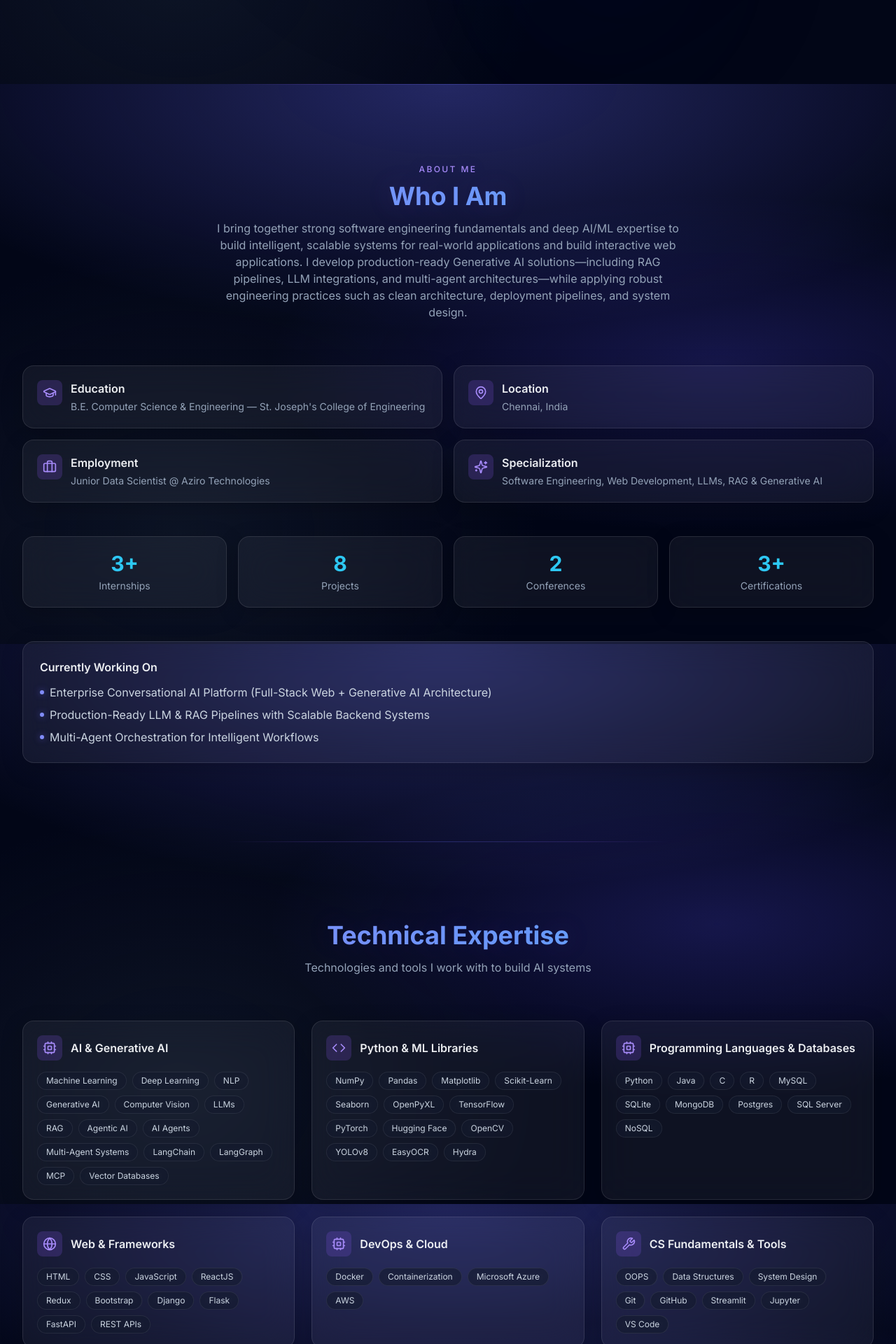
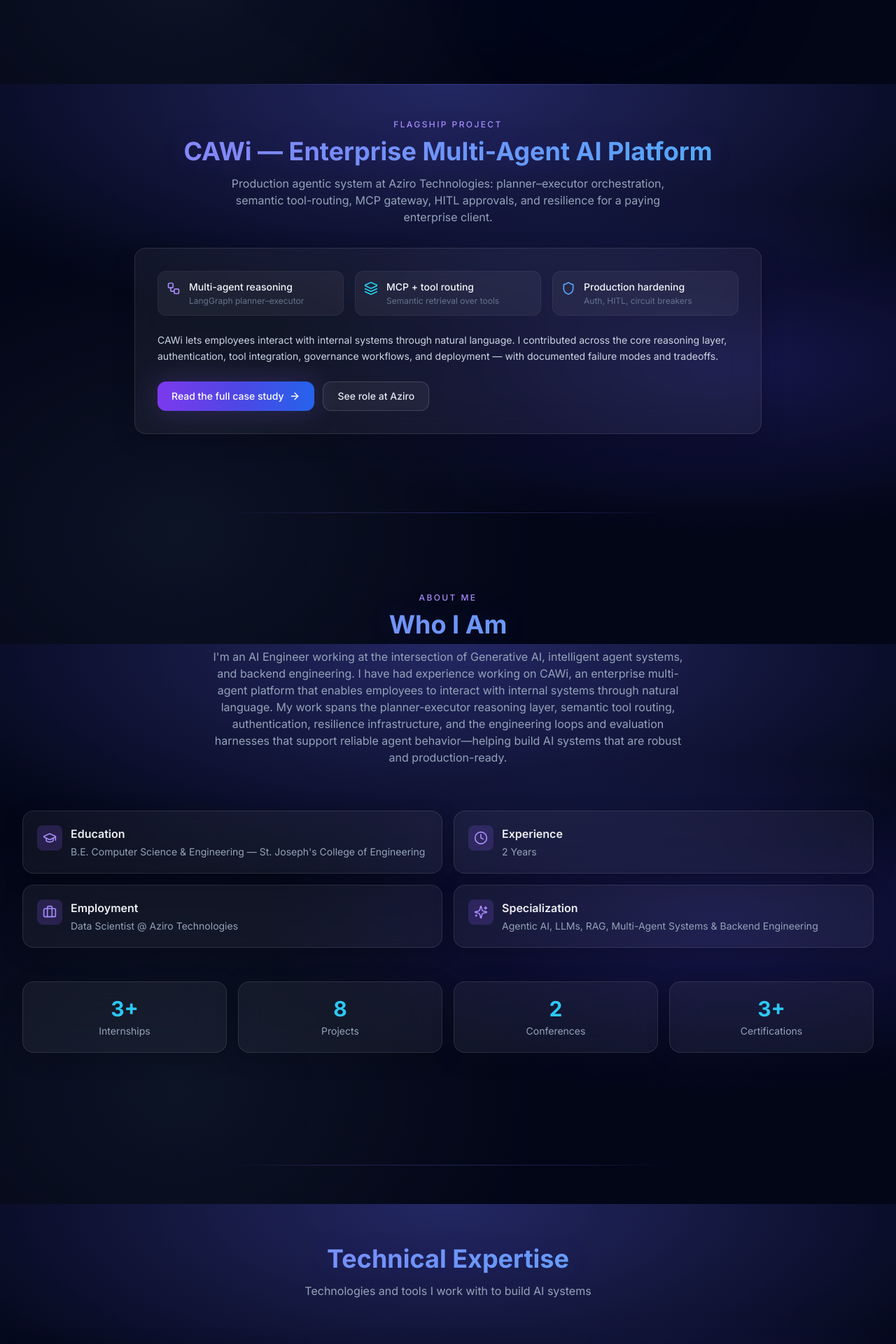
Before and after one commit to SnehaSasa/portfolio, a Next.js app: page / in a window 1280 px wide. Shown: the part 680-2600 px from the top of the page at 70% size. Built offline with nearby package versions, Linux system fonts and the light colour scheme.

Commit message:
updations related to cawi

```diff
--- a/src/app/layout.tsx
+++ b/src/app/layout.tsx
@@ -10,22 +10,24 @@
 });
 
 export const metadata: Metadata = {
-  title: "Sneha Anguswamy | AI/ML & Generative AI Practitioner · Data Scientist",
+  title: "Sneha Anguswamy | AI Engineer · Generative AI & Agentic AI",
   description:
-    "AI/ML Engineer & Generative AI Practitioner. Building intelligent systems with LLMs, RAG pipelines, and deep learning. Chennai, India.",
+    "AI Engineer specializing in Generative AI and Agentic AI. Building CAWi — an enterprise multi-agent platform — plus RAG pipelines and LLM tool-orchestration. Chennai, India.",
   keywords: [
-    "AI",
-    "Machine Learning",
+    "AI Engineer",
     "Generative AI",
+    "Agentic AI",
     "LLM",
     "RAG",
-    "Data Science",
-    "NLP",
+    "LangGraph",
+    "MCP",
+    "Multi-Agent",
     "Sneha Anguswamy",
   ],
   openGraph: {
-    title: "Sneha A | AI/ML & Generative AI Practitioner",
-    description: "Building intelligent systems with LLMs, RAG pipelines, and deep learning.",
+    title: "Sneha A | AI Engineer · Generative AI & Agentic AI",
+    description:
+      "Production GenAI systems — multi-agent orchestration, RAG, and LLM tool-routing. Flagship: CAWi enterprise platform.",
   },
 };
 
--- a/src/app/page.tsx
+++ b/src/app/page.tsx
@@ -1,6 +1,7 @@
 import { FloatingBlobs } from "@/components/FloatingBlobs";
 import { Header } from "@/components/Header";
 import { Hero } from "@/components/Hero";
+import { FlagshipCAWi } from "@/components/FlagshipCAWi";
 import { About } from "@/components/About";
 import { SectionDivider } from "@/components/SectionDivider";
 import { Expertise } from "@/components/Expertise";
@@ -18,6 +19,8 @@
       <Header />
       <main>
         <Hero />
+        <SectionDivider />
+        <FlagshipCAWi />
         <SectionDivider />
         <About />
         <SectionDivider />
--- a/src/components/About.tsx
+++ b/src/components/About.tsx
@@ -1,13 +1,12 @@
 "use client";
 
 import { motion } from "framer-motion";
-import { GraduationCap, MapPin, Briefcase, Sparkles } from "lucide-react";
+import { GraduationCap, Briefcase, Sparkles, Clock } from "lucide-react";
 import { about } from "@/data/content";
-import { cn } from "@/lib/utils";
 
 const iconMap = {
   Education: GraduationCap,
-  Location: MapPin,
+  Experience: Clock,
   Employment: Briefcase,
   Specialization: Sparkles,
 };
@@ -92,7 +91,7 @@
         ))}
       </motion.div>
 
-      <motion.div
+      {/* <motion.div
         initial={{ opacity: 0, y: 20 }}
         whileInView={{ opacity: 1, y: 0 }}
         viewport={{ once: true }}
@@ -107,7 +106,7 @@
             </li>
           ))}
         </ul>
-      </motion.div>
+      </motion.div> */}
     </section>
   );
 }
--- a/src/components/Career.tsx
+++ b/src/components/Career.tsx
@@ -109,7 +109,7 @@
                       href="/enterprise-ai-platform"
                       className="inline-flex items-center gap-1.5 text-sm font-semibold text-indigo-400 hover:text-cyan-400 transition-colors group/link"
                     >
-                      Explore my work on the product
+                      Explore CAWi case study
                       <span className="inline-block transition-transform group-hover/link:translate-x-1">→</span>
                     </Link>
                   </div>
--- a/src/components/Contact.tsx
+++ b/src/components/Contact.tsx
@@ -22,7 +22,7 @@
           Let&apos;s Connect
         </h2>
         <p className="text-slate-400 max-w-xl mx-auto">
-          Open to AI roles and collaborations
+          Open to AI Engineer, GenAI, and Agentic AI roles
         </p>
       </motion.div>
 
--- a/src/components/Expertise.tsx
+++ b/src/components/Expertise.tsx
@@ -2,16 +2,15 @@
 
 import { motion } from "framer-motion";
 import { expertiseCategories } from "@/data/content";
-import { Cpu, Code, Database, Globe, Layers, Wrench } from "lucide-react";
-import { cn } from "@/lib/utils";
+import { Cpu, Database, Globe, Layers, Wrench, Code } from "lucide-react";
 
 const categoryIcons: Record<string, React.ComponentType<{ className?: string }>> = {
-  "AI & Generative AI": Cpu,
-  "Python & ML Libraries": Code,
-  "Programming Languages": Code,
-  "Web & Frameworks": Globe,
-  "Databases & Cloud": Database,
-  "CS Fundamentals & Tools": Wrench,
+  "AI, GenAI & Agentic Systems": Layers,
+  "Machine Learning & AI Libraries": Cpu,
+  "Backend & Application Engineering": Globe,
+  "Programming & Databases": Database,
+  "Cloud & DevOps": Code,
+  "Computer Science Foundations": Wrench,
 };
 
 const container = {
--- /dev/null
+++ b/src/components/FlagshipCAWi.tsx
@@ -0,0 +1,76 @@
+"use client";
+
+import Link from "next/link";
+import { motion } from "framer-motion";
+import { ArrowRight, Layers, Shield, Workflow } from "lucide-react";
+
+export function FlagshipCAWi() {
+  return (
+    <section id="flagship" className="section-padding pt-8 md:pt-12">
+      <motion.div
+        initial={{ opacity: 0, y: 24 }}
+        whileInView={{ opacity: 1, y: 0 }}
+        viewport={{ once: true, margin: "-60px" }}
+        className="max-w-4xl mx-auto"
+      >
+        <span className="section-label text-center block">Flagship Project</span>
+        <h2 className="section-title mb-3 section-title-glow gradient-text text-center">
+          CAWi — Enterprise Multi-Agent AI Platform
+        </h2>
+        <p className="text-slate-400 text-center max-w-2xl mx-auto mb-8 text-sm md:text-base">
+          Production agentic system at Aziro Technologies: planner–executor orchestration,
+          semantic tool-routing, MCP gateway, HITL approvals, and resilience for a paying
+          enterprise client.
+        </p>
+
+        <div className="glass-card rounded-2xl p-6 md:p-8 border border-indigo-500/20 hover:border-indigo-400/40 transition-all duration-300 shadow-[0_0_40px_rgba(99,102,241,0.12)]">
+          <div className="grid grid-cols-1 sm:grid-cols-3 gap-4 mb-6">
+            <div className="flex items-start gap-3 p-3 rounded-xl bg-white/5 border border-white/5">
+              <Workflow className="w-5 h-5 text-violet-400 shrink-0 mt-0.5" />
+              <div>
+                <p className="text-sm font-medium text-slate-100">Multi-agent reasoning</p>
+                <p className="text-xs text-slate-500 mt-0.5">LangGraph planner–executor</p>
+              </div>
+            </div>
+            <div className="flex items-start gap-3 p-3 rounded-xl bg-white/5 border border-white/5">
+              <Layers className="w-5 h-5 text-cyan-400 shrink-0 mt-0.5" />
+              <div>
+                <p className="text-sm font-medium text-slate-100">MCP + tool routing</p>
+                <p className="text-xs text-slate-500 mt-0.5">Semantic retrieval over tools</p>
+              </div>
+            </div>
+            <div className="flex items-start gap-3 p-3 rounded-xl bg-white/5 border border-white/5">
+              <Shield className="w-5 h-5 text-blue-400 shrink-0 mt-0.5" />
+              <div>
+                <p className="text-sm font-medium text-slate-100">Production hardening</p>
+                <p className="text-xs text-slate-500 mt-0.5">Auth, HITL, circuit breakers</p>
+              </div>
+            </div>
+          </div>
+
+          <p className="text-slate-300 text-sm mb-6 leading-relaxed">
+            CAWi lets employees interact with internal systems through natural language.
+            I contributed across the core reasoning layer, authentication, tool integration,
+            governance workflows, and deployment — with documented failure modes and tradeoffs.
+          </p>
+
+          <div className="flex flex-wrap gap-3">
+            <Link
+              href="/enterprise-ai-platform"
+              className="inline-flex items-center gap-2 px-5 py-2.5 rounded-xl bg-gradient-to-r from-violet-600 via-indigo-600 to-blue-600 text-white text-sm font-medium shadow-glow-violet hover:shadow-glow-indigo transition-all duration-300 hover:scale-[1.02]"
+            >
+              Read the full case study
+              <ArrowRight className="w-4 h-4" />
+            </Link>
+            <a
+              href="#career"
+              className="inline-flex items-center gap-2 px-5 py-2.5 rounded-xl border border-white/15 bg-white/5 text-slate-200 text-sm font-medium hover:bg-white/10 transition-all"
+            >
+              See role at Aziro
+            </a>
+          </div>
+        </div>
+      </motion.div>
+    </section>
+  );
+}
--- a/src/components/Projects.tsx
+++ b/src/components/Projects.tsx
@@ -1,8 +1,9 @@
 "use client";
 
 import { useState } from "react";
+import Link from "next/link";
 import { motion, AnimatePresence } from "framer-motion";
-import { Github, Cpu, Code2 } from "lucide-react";
+import { Github, Cpu, Code2, ArrowRight } from "lucide-react";
 import { aiMlProjects, sweProjects, type Project } from "@/data/projects";
 import { cn } from "@/lib/utils";
 
@@ -34,6 +35,11 @@
           className="glass-card group rounded-2xl overflow-hidden hover:border-violet-400/40 hover:shadow-[0_0_30px_rgba(139,92,246,0.25)] hover:-translate-y-1 transition-all duration-300"
         >
           <div className="p-5 flex flex-col h-full">
+            {project.isCaseStudy && (
+              <span className="inline-block self-start px-2 py-0.5 mb-2 rounded text-xs bg-indigo-500/20 text-indigo-300 border border-indigo-500/30">
+                Flagship · Case Study
+              </span>
+            )}
             <h3 className="font-semibold card-title text-lg mb-2 group-hover:text-cyan-300">
               {project.title}
             </h3>
@@ -42,10 +48,7 @@
             )}
             <div className="flex flex-wrap gap-2 mb-4">
               {project.tech.map((t) => (
-                  <span
-                    key={t}
-                    className="glass-pill text-xs text-slate-400"
-                  >
+                <span key={t} className="glass-pill text-xs text-slate-400">
                   {t}
                 </span>
               ))}
@@ -58,6 +61,15 @@
                 </li>
               ))}
             </ul>
+            {project.isCaseStudy && project.caseStudyHref ? (
+              <Link
+                href={project.caseStudyHref}
+                className="inline-flex items-center gap-2 text-sm text-indigo-400 hover:text-cyan-300 font-medium"
+              >
+                Read full case study
+                <ArrowRight className="w-4 h-4" />
+              </Link>
+            ) : (
               <a
                 href={project.repoUrl}
                 target="_blank"
@@ -67,6 +79,7 @@
                 <Github className="w-4 h-4" />
                 View on GitHub
               </a>
+            )}
           </div>
         </motion.article>
       ))}
@@ -85,7 +98,6 @@
         viewport={{ once: true, margin: "-80px" }}
         className="text-center mb-12"
       >
-        {/* <span className="section-label">Featured Projects</span> */}
         <h2 className="section-title mb-3 section-title-glow gradient-text">
           Featured Projects
         </h2>
--- a/src/data/content.ts
+++ b/src/data/content.ts
@@ -4,7 +4,7 @@
   { href: "#career", label: "Career" },
   { href: "#projects", label: "Projects" },
   { href: "#research", label: "Research" },
-  { href: "/enterprise-ai-platform", label: "Enterprise AI Platform" },
+  { href: "/enterprise-ai-platform", label: "CAWi" },
   { href: "#contact", label: "Contact" },
 ];
 
@@ -12,9 +12,9 @@
   greeting: "Hi, I'm",
   name: "Sneha Anguswamy",
   shortName: "Sneha A",
-  tagline: "Software Engineer . AI/ML & Generative AI Specialist",
+  tagline: "AI Engineer | Generative AI & Agentic AI Specialist",
   description:
-    "Building intelligent systems with LLMs, RAG pipelines, and deep learning. Passionate about turning complex AI research into scalable solutions.",
+    "I engineer production-grade GenAI systems—from intelligent multi-agent architectures to retrieval, reasoning, and end-to-end AI pipelines.",
   social: [
     { name: "GitHub", href: "https://github.com/SnehaSasa", icon: "Github" },
     { name: "LinkedIn", href: "https://www.linkedin.com/in/sneha-a-a51b30221", icon: "Linkedin" },
@@ -24,20 +24,20 @@
 };
 
 export const about = {
-  bio: "I bring together strong software engineering fundamentals and deep AI/ML expertise to build intelligent, scalable systems for real-world applications and build interactive web applications. I develop production-ready Generative AI solutions—including RAG pipelines, LLM integrations, and multi-agent architectures—while applying robust engineering practices such as clean architecture, deployment pipelines, and system design.",
+  bio: "I'm an AI Engineer working at the intersection of Generative AI, intelligent agent systems, and backend engineering. I have had experience working on CAWi, an enterprise multi-agent platform that enables employees to interact with internal systems through natural language. My work spans the planner-executor reasoning layer, semantic tool routing, authentication, resilience infrastructure, and the engineering loops and evaluation harnesses that support reliable agent behavior—helping build AI systems that are robust and production-ready.",
   infoCards: [
     {
       title: "Education",
       value: "B.E. Computer Science & Engineering — St. Joseph's College of Engineering",
     },
-    { title: "Location", value: "Chennai, India" },
+    { title: "Experience", value: "2 Years" },
     {
       title: "Employment",
-      value: "Junior Data Scientist @ Aziro Technologies",
+      value: "Data Scientist @ Aziro Technologies",
     },
     {
       title: "Specialization",
-      value: "Software Engineering, Web Development, LLMs, RAG & Generative AI",
+      value: "Agentic AI, LLMs, RAG, Multi-Agent Systems & Backend Engineering",
     },
   ],
   stats: [
@@ -47,7 +47,7 @@
     { value: "3+", label: "Certifications" },
   ],
   workingOn: [
-    "Enterprise Conversational AI Platform (Full-Stack Web + Generative AI Architecture)",
+    "CAWi — Enterprise Conversational AI Platform (Full-Stack Web + GenAI Architecture)",
     "Production-Ready LLM & RAG Pipelines with Scalable Backend Systems",
     "Multi-Agent Orchestration for Intelligent Workflows",
   ],
@@ -55,44 +55,44 @@
 
 export const expertiseCategories = [
   {
-    title: "AI & Generative AI",
+    title: "AI, GenAI & Agentic Systems",
     items:
-      "Machine Learning, Deep Learning, NLP, Generative AI, Computer Vision, LLMs, RAG, Agentic AI, AI Agents, Multi-Agent Systems, LangChain, LangGraph, MCP, Vector Databases",
+      "Generative AI, Large Language Models (LLMs), RAG, Agentic AI, AI Agents, Multi-Agent Systems, NLP, Deep Learning, Computer Vision, LangChain, LangGraph, LangSmith, Langfuse, Langflow, MCP, Vector Databases",
   },
   {
-    title: "Python & ML Libraries",
+    title: "Machine Learning & AI Libraries",
     items:
-      "NumPy, Pandas, Matplotlib, Scikit-Learn, Seaborn, OpenPyXL, TensorFlow, PyTorch, Hugging Face, OpenCV, YOLOv8, EasyOCR, Hydra",
+      "Python, PyTorch, TensorFlow, Scikit-learn, Hugging Face, OpenCV, YOLOv8, EasyOCR, NumPy, Pandas, Matplotlib, Hydra",
   },
   {
-    title: "Programming Languages & Databases",
-    items: "Python, Java, C, R, MySQL, SQLite, MongoDB, Postgres, SQL Server, NoSQL",
+    title: "Backend & Application Engineering",
+    items: "FastAPI, Flask, Django, REST APIs, React, JavaScript, HTML, CSS",
   },
   {
-    title: "Web & Frameworks",
-    items: "HTML, CSS, JavaScript, ReactJS, Redux, Bootstrap, Django, Flask, FastAPI, REST APIs",
+    title: "Programming & Databases",
+    items: "Python, Java, C, SQL, PostgreSQL, MySQL, SQL Server, SQLite, MongoDB, NoSQL",
   },
   {
-    title: "DevOps & Cloud",
-    items: "Docker, Containerization, Microsoft Azure, AWS",
+    title: "Cloud & DevOps",
+    items: "Docker, Containerization, Microsoft Azure, AWS, Git, GitHub",
   },
   {
-    title: "CS Fundamentals & Tools",
-    items: "OOPS, Data Structures, System Design, Git, GitHub, Streamlit, Jupyter, VS Code",
+    title: "Computer Science Foundations",
+    items: "Data Structures & Algorithms, Object-Oriented Programming, System Design",
   },
 ];
 
 export const career = {
   fullTime: {
-    title: "Junior Data Scientist",
+    title: "Data Scientist (GenAI & Agentic Systems)",
     company: "Aziro Technologies",
     location: "Chennai",
     period: "June 2025 — Present",
     description: [
-      "Gained hands-on experience in Generative AI by working directly with real-world implementations, including RAG pipelines, prompt engineering, multi-agent workflows, and LLM integrations, which helped me understand not just the theory but how GenAI systems are designed, deployed, and scaled in production.",
-      "Contributing extensively to a an enterprise conversational AI platform, by exploring and working across backend services, control/RBAC systems, data ingestion pipelines, and frontend integrations, developing a clear understanding of end-to-end architecture and how AI solutions support real business use cases.",
+      "Built and shipped GenAI features in production — RAG pipelines, prompt engineering, multi-agent workflows, and LLM integrations for real enterprise use cases.",
+      "Contributing extensively to CAWi, an enterprise conversational AI platform, across backend services, control/RBAC systems, data ingestion pipelines, and frontend integrations — with clear ownership of end-to-end architecture.",
     ],
-    tags: ["GenAI", "RAG", "LLMs", "Prompt Engineering", "Multi-Agent"],
+    tags: ["GenAI", "RAG", "LLMs", "Agentic AI", "Multi-Agent", "Deployment"],
   },
   internships: [
     {
@@ -133,6 +133,6 @@
 
 /** Resume links — replace swe URL when you have a separate Software Engineering resume */
 export const resumes = {
-  aiml: "https://drive.google.com/file/d/1DaSQ7RvbOfgKZVqJsqbmBZoOpTLilMzw/view?usp=sharing"
+  aiml: "https://drive.google.com/file/d/1DaSQ7RvbOfgKZVqJsqbmBZoOpTLilMzw/view?usp=sharing",
   // swe: "https://drive.google.com/file/d/1moSchdgthZYu5o9gtKDwskHyhGtqmRpG/view?usp=drive_link",
 };
```
Also changed, not shown: src/data/projects.ts (+25 -10 lines). Lines whose indentation alone changed are shown as unchanged.
